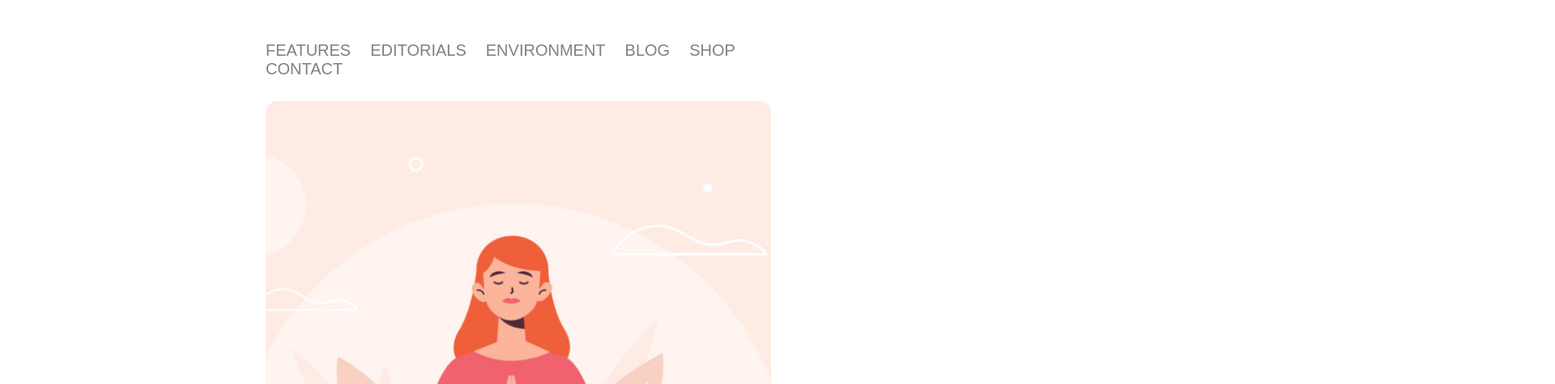
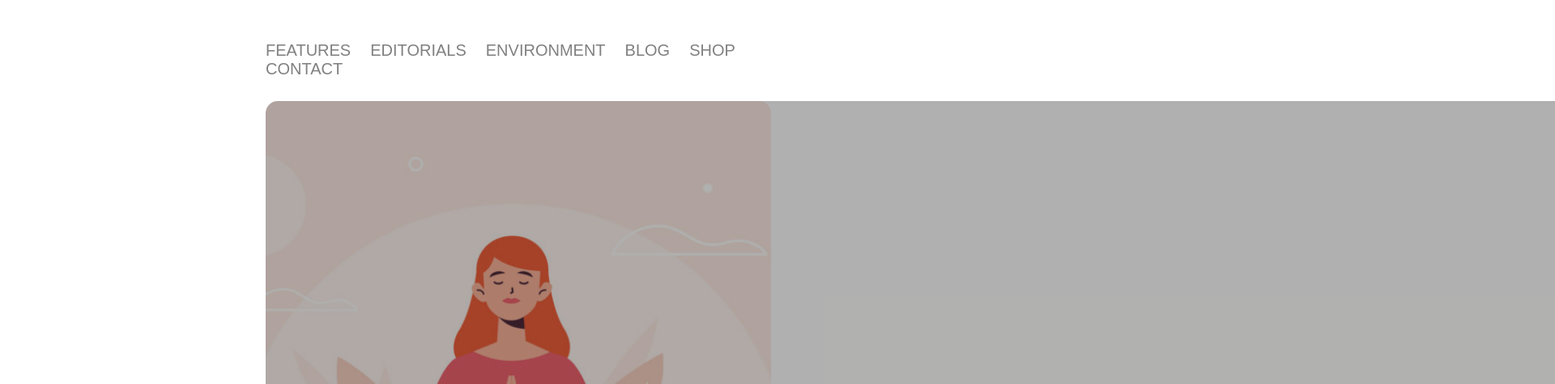
Before and after one commit to ariannagreco3393/htmlcss-wp, a plain HTML site: page index.html in a window 1280 px wide. Shown: the part 141-616 px from the top of the page at 81% size, 1920 px wide, since content can reach past the window. Drawn offline with Linux system fonts and the light colour scheme.

Commit message:
add layer to hero img

```diff
--- a/css/style.css
+++ b/css/style.css
@@ -43,7 +43,7 @@ main {
     width: auto;
     height: 700px;
     padding: 0px 200px;
-    /* position: relative; */
+    position: relative
 }
 
 .hero-img {
@@ -54,15 +54,16 @@ main {
 }
 
 
-/*
+
 .layer {
-    background-color: rgba(255, 247, 17, 0.7);
+    background-color: rgba(2, 2, 1, 0.308);
     position: absolute;
     top: 0;
-    left: 0;
-    width: auto;
+    left: 10;
+    width: 1635px;
     height: 700px;
-} */
+    border-radius: 15px;
+}
 
 .titolo {
     width: 40%;
--- a/index.html
+++ b/index.html
@@ -26,7 +26,7 @@
     <main class="site_main">
        <div class="container">
         <img class="hero-img" src="./img/banner.jpg" alt="">
-        <!-- <div class="layer"></div> -->
+        <div class="layer"></div>
         <div class="titolo">
             <h1>Lorem ipsum dolor sit amet, consectetur adipisicing elit. Dolores, consequatur?
             </h1>
```
